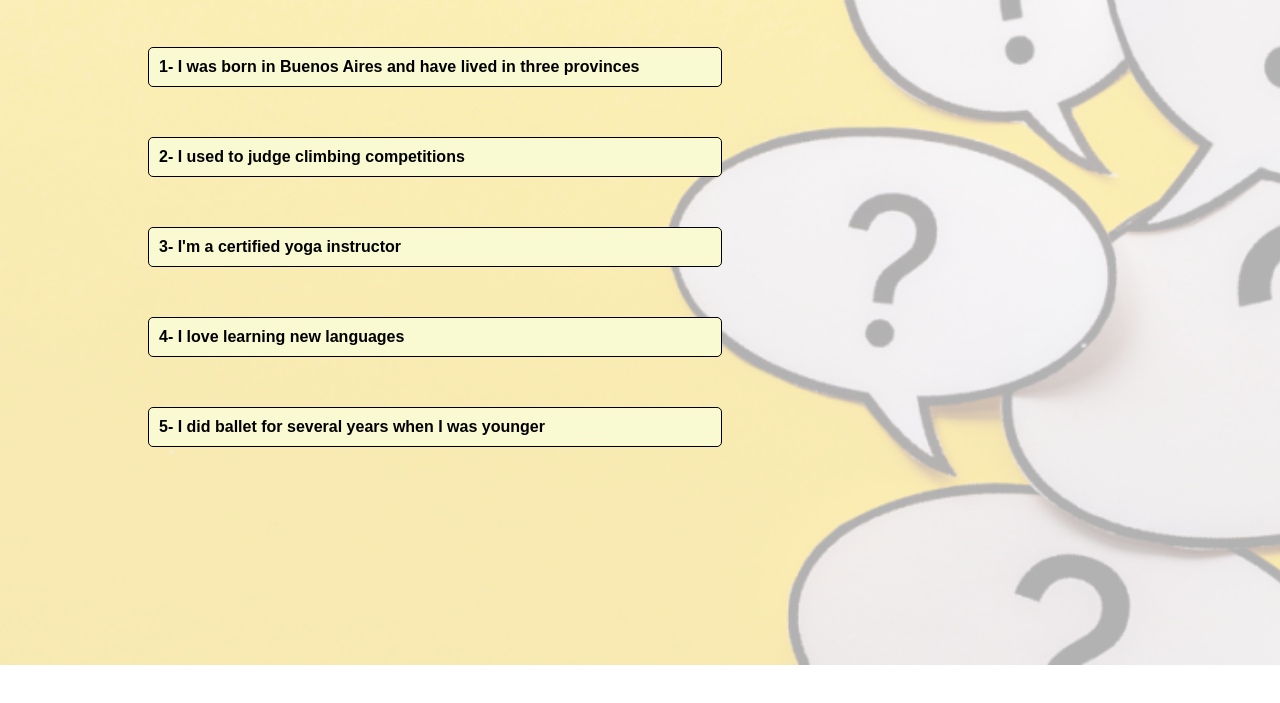
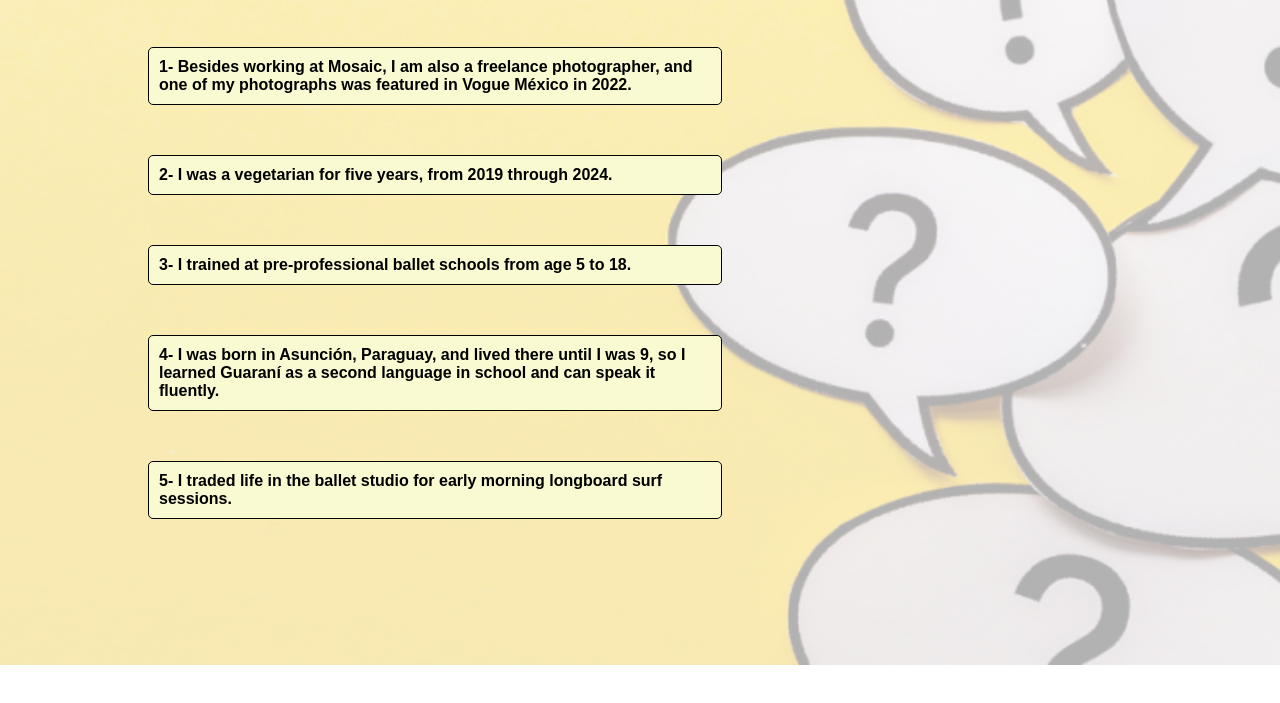
Before and after one commit to marielaenrique/4truths1lie, a website built with Vite: page index.html in a window 1280 px wide. Shown: the part 135-838 px from the top of the page. Built offline with nearby package versions, Linux system fonts and the light colour scheme; files whose address does not match are found by name.

Commit message:
Update index.html

```diff
--- a/index.html
+++ b/index.html
@@ -10,11 +10,11 @@
 
   <h2>4 Truths, 1 Lie</h2>
 
-  <div class="statement">1- I was born in Buenos Aires and have lived in three provinces</div>
-  <div class="statement">2- I used to judge climbing competitions</div>
-  <div class="statement">3- I'm a certified yoga instructor</div>
-  <div class="statement" >4- I love learning new languages</div>
-  <div class="statement">5- I did ballet for several years when I was younger</div>
+  <div class="statement">1- Besides working at Mosaic, I am also a freelance photographer, and one of my photographs was featured in Vogue México in 2022.</div>
+  <div class="statement">2- I was a vegetarian for five years, from 2019 through 2024.</div>
+  <div class="statement">3- I trained at pre-professional ballet schools from age 5 to 18.</div>
+  <div class="statement" >4- I was born in Asunción, Paraguay, and lived there until I was 9, so I learned Guaraní as a second language in school and can speak it fluently.</div>
+  <div class="statement">5- I traded life in the ballet studio for early morning longboard surf sessions.</div>
 
   <div id="popup-modal" class="popup-modal">
     <div class="popup-content">
@@ -26,4 +26,5 @@
 
   <script type="module" src="src/main.js"></script>
 </body>
+
 </html>
```
